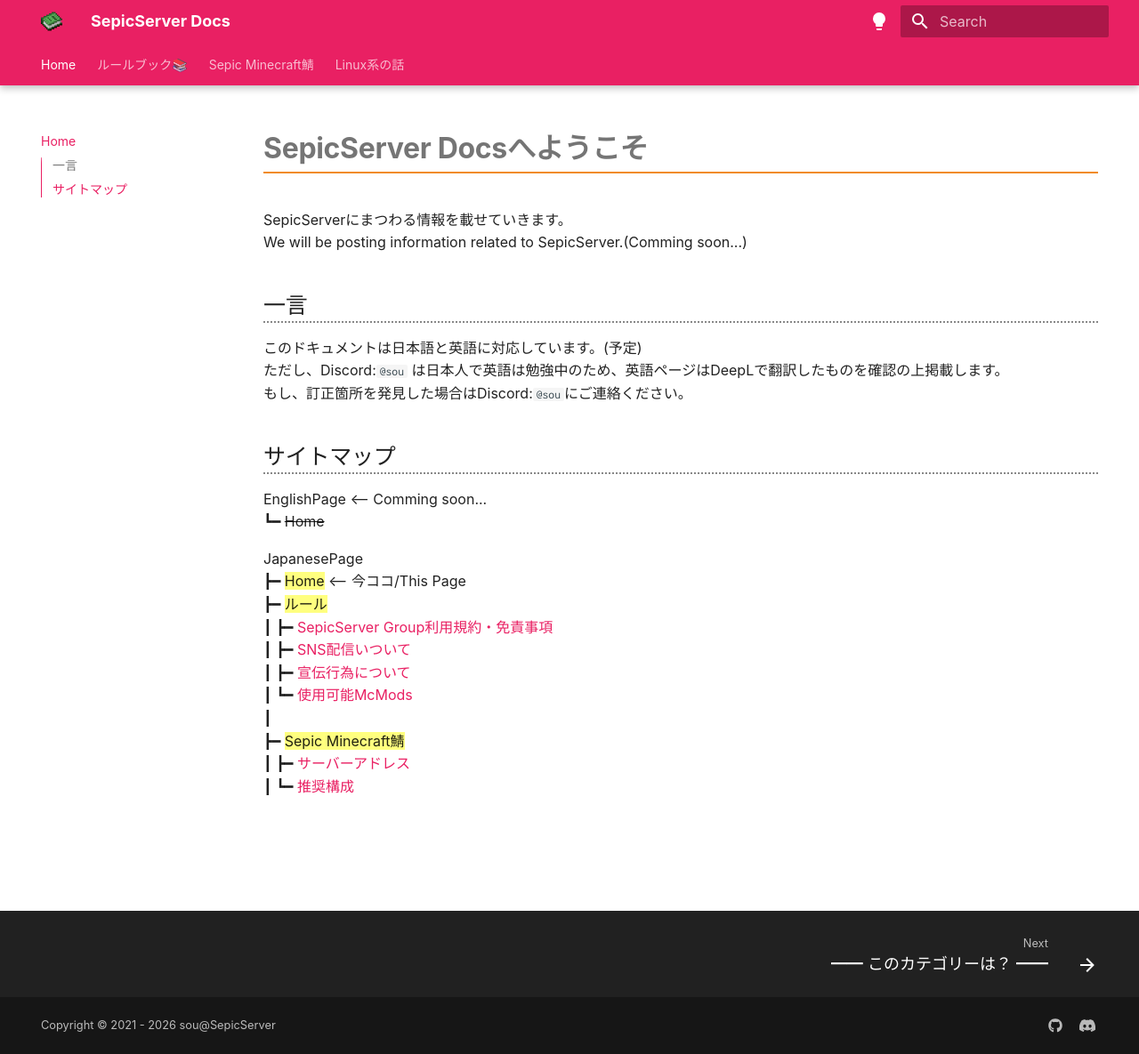
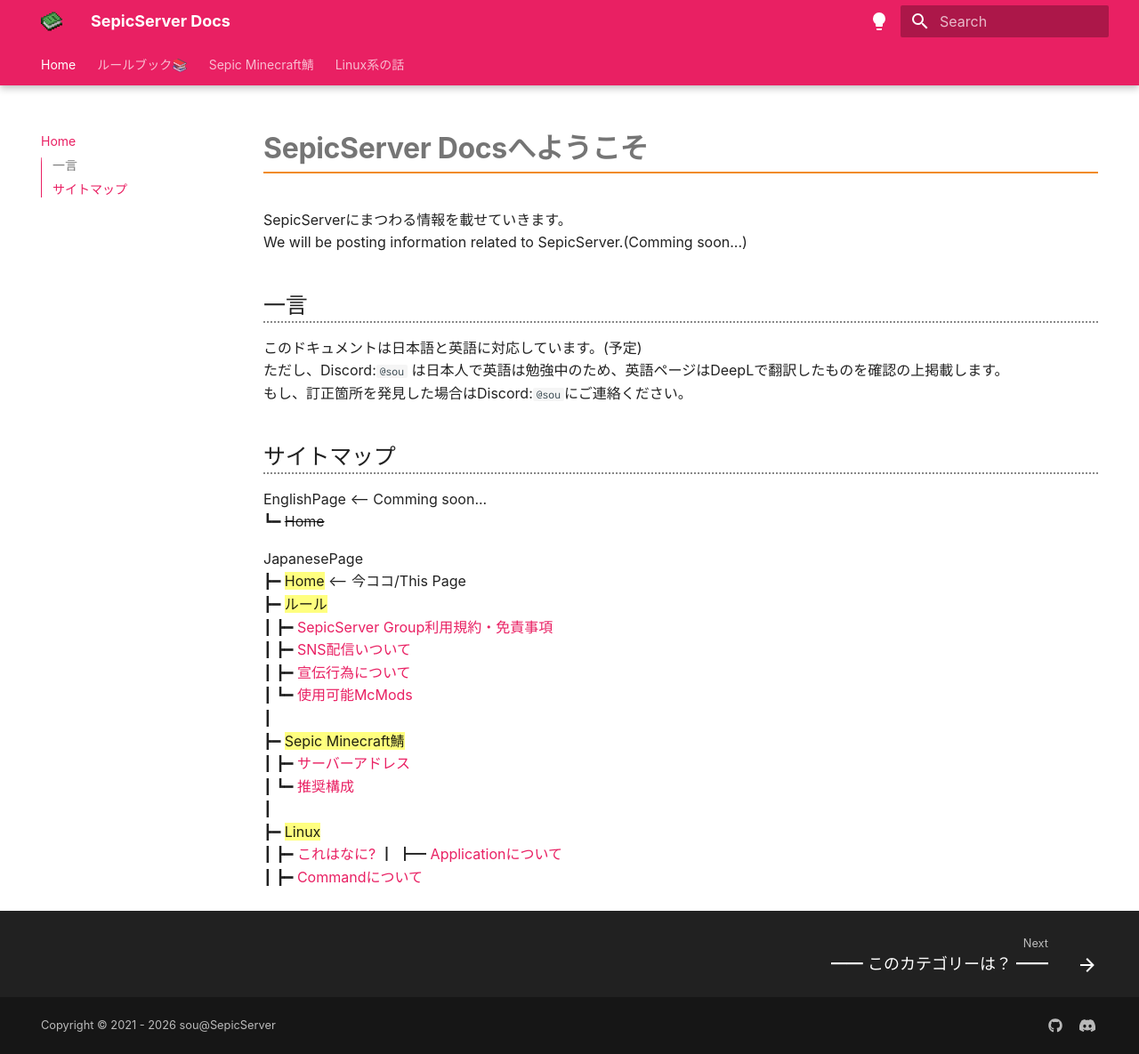
Before and after one commit to FireSepicHub-14/firesepichub-14.github.io, an MkDocs documentation site: the page built from docs/index.md, in a window 1280 px wide and 1185 px high. Shown: the whole window at 89% size. Built offline with MkDocs 1.6.1 and Material for MkDocs 9.7.7, drawn with Linux system fonts in a browser that asks for light colours; some web fonts are replaced.

Commit message:
v1.1.1 Linuxカテゴリー追加に伴う"/index.md"のサイトマップ更新

```diff
--- a/docs/index.md
+++ b/docs/index.md
@@ -25,3 +25,8 @@
 ┣━ ==Sepic Minecraft鯖==<br>
 ┃  ┣━ [サーバーアドレス](ja/mc_svr/ServerAddress.md)<br>
 ┃  ┗━ [推奨構成](ja/mc_svr/RecommendedConfiguration.md)<br>
+┃<br>
+┣━ ==Linux==<br>
+┃  ┣━ [これはなに?](ja/linux/index.md)
+┃  ┣━ [Applicationについて](ja/linux/app/index.md)<br>
+┃  ┣━ [Commandについて](ja/linux/command/index.md)<br>
```
